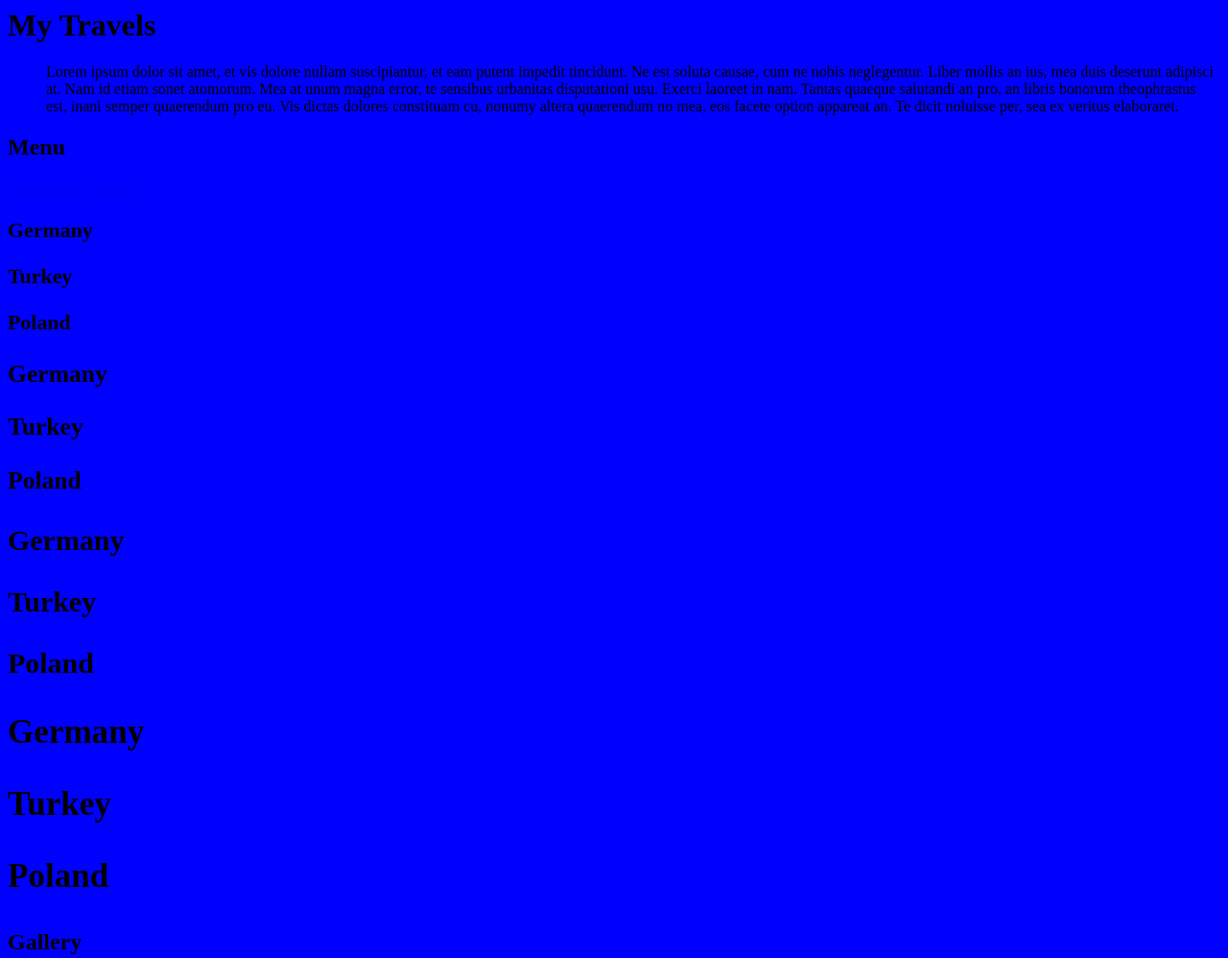
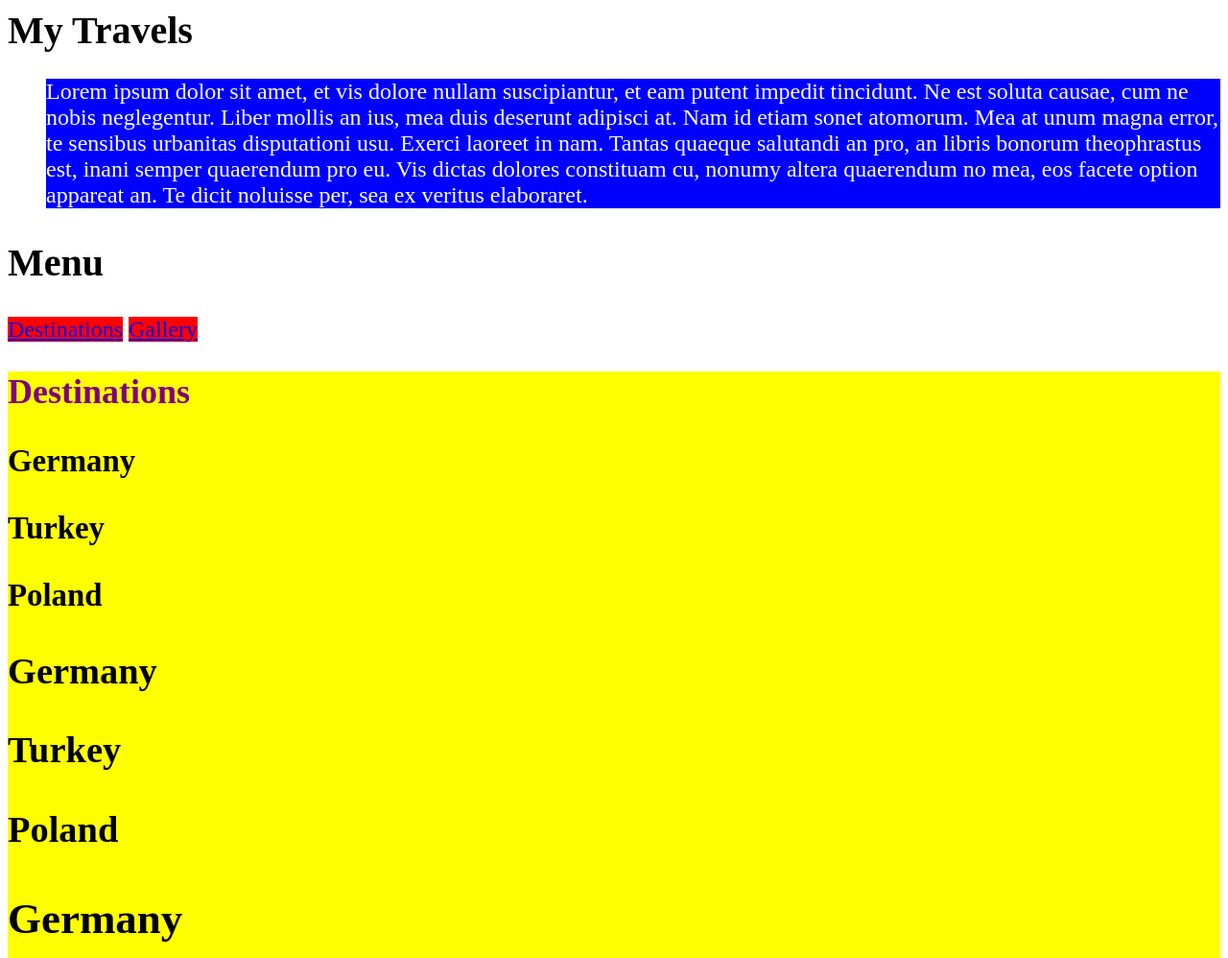
Before and after one commit to ColbieBergeron/FirstProject, a plain HTML site: page lessons/lesson9.html in a window 1280 px wide. Shown: the top 998 px of the page at 96% size. Drawn offline with Linux system fonts and the light colour scheme.

Commit message:
Style change on lesson 9

```diff
--- a/lessons/lesson9.html
+++ b/lessons/lesson9.html
@@ -22,7 +22,7 @@ Mea at unum magna error, te sensibus urbanitas disputationi usu. Exerci laoreet
 
 </ul>
 
-           <h2>Menu</h2>
+           <h1>Menu</h1>
 
            <a href="#destinations">Destinations</a>
 
@@ -31,6 +31,8 @@ Mea at unum magna error, te sensibus urbanitas disputationi usu. Exerci laoreet
      </nav>
 
            <div id ="destinations">
+
+						 <h2 class="section">Destinations</h2>
 
 	<h3><Macedonia</h3>
 
@@ -68,7 +70,9 @@ Mea at unum magna error, te sensibus urbanitas disputationi usu. Exerci laoreet
 
            </div>
 
-<h2>Gallery</h2>
+					 	<div id ="gallery">
+
+<h4 class="secton">Gallery</h4>
 
 <p>Lorem ipsum dolor sit amet, et vis dolore nullam suscipiantur, et eam putent impedit tincidunt. Ne est soluta causae, cum ne nobis neglegentur. Liber mollis an ius, mea duis deserunt adipisci at. Nam id etiam sonet atomorum.
 
@@ -94,7 +98,7 @@ Mea at unum magna error, te sensibus urbanitas disputationi usu. Exerci laoreet
 
 Mea at unum magna error, te sensibus urbanitas disputationi usu. Exerci laoreet in nam. Tantas quaeque salutandi an pro, an libris bonorum theophrastus est, inani semper quaerendum pro eu. Vis dictas dolores constituam cu, nonumy altera quaerendum no mea, eos facete option appareat an. Te dicit noluisse per, sea ex veritus elaboraret.
 </p>
-           <div id ="gallery"></div>
+				</div>
 
 <a href="#destinations">Destinations</a>
 
--- a/lessons/style.css
+++ b/lessons/style.css
@@ -1 +1,28 @@
-* {background-color: blue;}
+p {
+  background-color: blue;
+color: white;
+}
+
+h1 {
+  font-size: 2.5rem;
+}
+
+header {
+font-size: 2rem;
+}
+
+body {
+font-size: 1.5rem;
+}
+
+#destinations {
+  background-color: yellow;
+}
+
+a {
+  background-color: red;
+}
+
+.section {
+  color: purple;
+}
```
